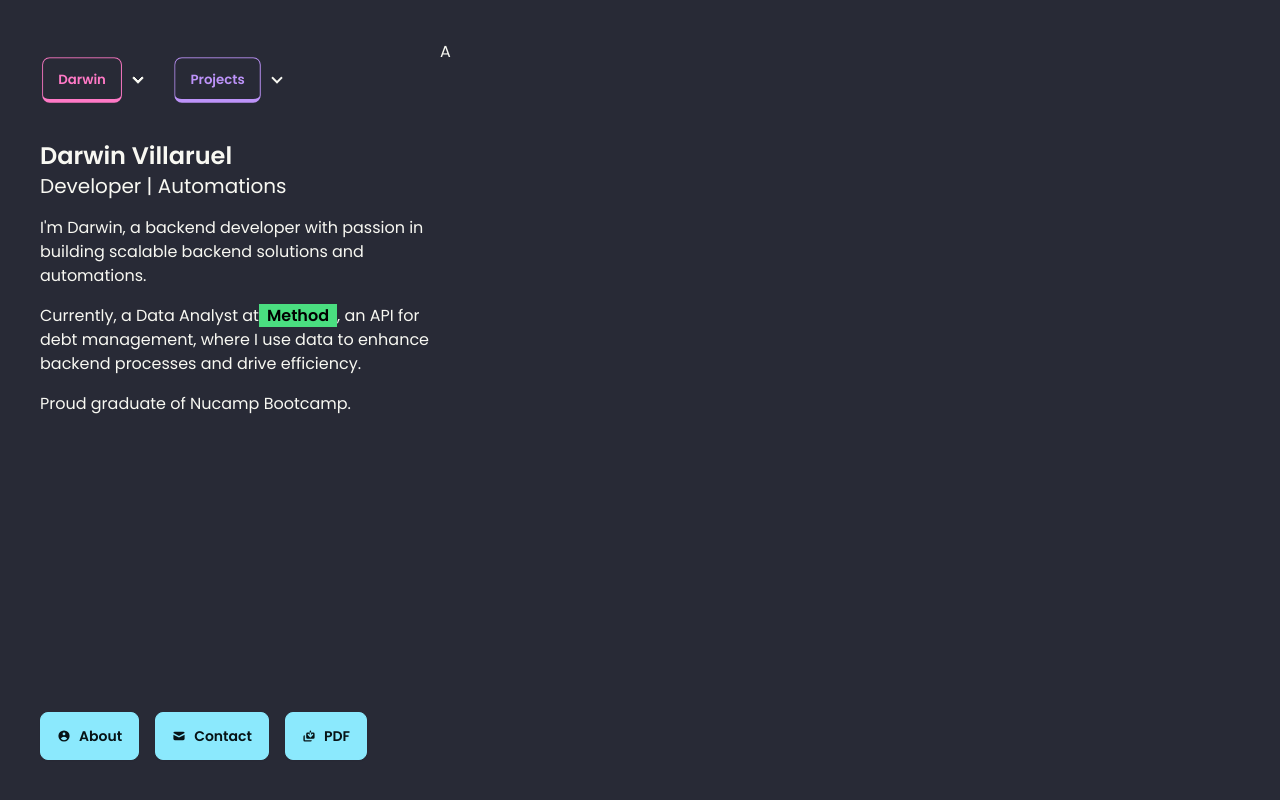
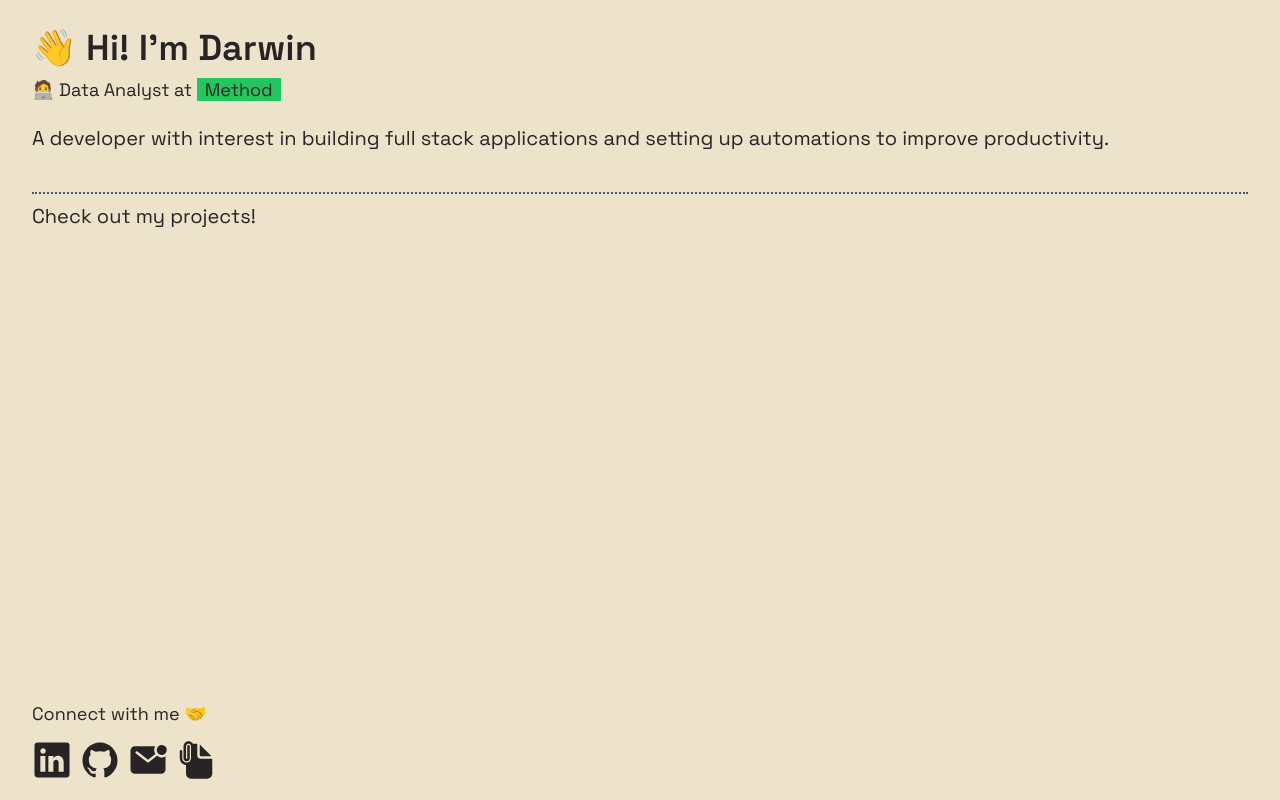
Before and after one commit to darwinvillaruel/darwin, a Next.js app: page / in a window 1280 px wide. Built offline with nearby package versions, Linux system fonts and the light colour scheme.

Commit message:
style: rebranded the style and content

```diff
--- a/src/app/layout.tsx
+++ b/src/app/layout.tsx
@@ -1,23 +1,26 @@
-import { Poppins as FontSans } from "next/font/google";
+import { Poppins as FontSans, Space_Grotesk as Space } from "next/font/google";
 import "../styles/globals.css";
 
-const fontSans = FontSans({
-  weight: ["100", "200", "300", "400", "500", "600", "700", "800", "900"],
+// const fontSans = FontSans({
+//   weight: ["100", "200", "300", "400", "500", "600", "700", "800", "900"],
+//   subsets: ["latin"],
+//   variable: "--font-sans",
+// });
+
+const space = Space({
+  weight: ["300", "400", "500", "600", "700"],
   subsets: ["latin"],
-  variable: "--font-sans",
+  variable: "--font--space",
 });
 
-export default function RootLayout({ children }: { children: React.ReactNode }) {
+export default function RootLayout({
+  children,
+}: {
+  children: React.ReactNode;
+}) {
   return (
-    <html
-      lang="en"
-      className={fontSans.variable}
-      data-theme="dracula">
-      <body
-        className={`font-sans ${fontSans.className}`}
-        data-theme="dracula">
-        {children}
-      </body>
+    <html lang="en" className={`${space.className}`} data-theme="retro">
+      <body data-theme="retro">{children}</body>
     </html>
   );
 }
--- a/src/app/page.tsx
+++ b/src/app/page.tsx
@@ -1,20 +1,29 @@
 import Footer from "@/components/Footer";
-import Hero from "@/components/Hero";
-import Navbar from "@/components/Navbar";
 
 export default function Home() {
   return (
-    <main className="grid lg:grid-cols-3 p-5 lg:p-10 min-h-screen">
-      <section className="flex flex-col justify-between space-y-4 lg:col-span-1">
-        <div>
-          <Navbar />
-          <Hero />
-        </div>
-        <div>
-          <Footer />
-        </div>
+    <main className="container flex flex-col justify-between min-h-screen py-5 mx-auto">
+      <section>
+        <h1 className="py-2 text-3xl font-semibold lg:text-4xl">
+          👋 Hi! I'm Darwin
+        </h1>
+        <p className="lg:text-lg font-space">
+          🧑‍💻 Data Analyst at{" "}
+          <span className="px-2 bg-green-500">
+            <a href="https://methodfi.com">Method</a>
+          </span>
+        </p>
+        <p className="mt-5 text-lg lg:text-xl">
+          A developer with interest in building full stack applications and
+          setting up automations to improve productivity.
+        </p>
+        <p className="py-2 mt-10 text-lg border-t-2 border-gray-600 border-dotted lg:text-xl">
+          Check out my projects!
+        </p>
       </section>
-      <section className="lg:col-span-2">A</section>
+      <section>
+        <Footer />
+      </section>
     </main>
   );
 }
--- a/src/components/About.tsx
+++ /dev/null
@@ -1,71 +0,0 @@
-"use client";
-import { HiUserCircle } from "react-icons/hi";
-import { IoLogoLinkedin } from "react-icons/io5";
-import { IoLogoGithub } from "react-icons/io5";
-import { IoMailUnread } from "react-icons/io5";
-
-export default function About() {
-  const handleClick = (item: string) => {
-    const dialog = document.getElementById(item) as HTMLDialogElement | null;
-    if (dialog) {
-      dialog.showModal();
-    } else {
-      console.log(`Dialog with id ${item} not found`);
-    }
-  };
-  return (
-    <>
-      <button
-        className="btn btn-info"
-        onClick={() => handleClick("about_modal")}>
-        <HiUserCircle />
-        About
-      </button>
-      <dialog id="about_modal" className="modal">
-        <div className="container w-screen h-screen rounded-none p-11 lg:p-24 xl:p-32 max-w-none max-h-none modal-box ">
-          <div className="xl:flex xl:flex-row xl:gap-5">
-            <div>
-              <h3 className="text-xl font-semibold lg:text-3xl">
-                Darwin Villaruel
-              </h3>
-              <p className="lg:text-lg">Data Analyst at Method</p>
-              <p className="py-4 lg:text-2xl">
-                Developer, automations specialist, and pharmacist with interest
-                in building web applications and backend solutions that are
-                scalable with emphasis on functionality.
-              </p>
-              <p className="py-4 lg:text-2xl">
-                🧳 Travel Goal? To travel to different Asian countries and
-                explore its culture!
-              </p>
-              <p className="py-4 lg:text-2xl">
-                📚 Current Interest? Building applications to further improve
-                and practice my sleeping Mandarin.
-              </p>
-            </div>
-            <div className="hidden xl:border-pink-500 xl:border-2 xl:p-4 xl:border-b-4 xl:rounded-xl">
-              <p>
-                Lorem ipsum dolor sit amet consectetur adipisicing elit.
-                Officiis placeat quo, doloribus itaque voluptates necessitatibus
-                dolorem natus enim, error ab qui voluptate! Et quos cum illum
-                animi, incidunt perspiciatis quam.
-              </p>
-            </div>
-          </div>
-          <div className="mt-5">
-            <div className="flex flex-row space-x-2">
-              <IoLogoLinkedin size={40} />
-              <IoLogoGithub size={40} />
-              <IoMailUnread size={40} />
-            </div>
-            <div className="modal-action">
-              <form method="dialog">
-                <button className="btn">Close</button>
-              </form>
-            </div>
-          </div>
-        </div>
-      </dialog>
-    </>
-  );
-}
--- a/src/components/Footer.tsx
+++ b/src/components/Footer.tsx
@@ -1,27 +1,34 @@
-import About from "./About";
-import { HiMail } from "react-icons/hi";
-import { HiSaveAs } from "react-icons/hi";
+import { IoLogoLinkedin } from "react-icons/io5";
+import { IoLogoGithub } from "react-icons/io5";
+import { IoMailUnread } from "react-icons/io5";
+import { IoDocumentAttach } from "react-icons/io5";
 
 export default function Footer() {
   return (
-    <section className="flex flex-row gap-4">
-      <div>
-        <About />
-      </div>
-      <div>
-        <a href="mailto:darwinvillaruel2215@gmail.com">
-          <button className="btn btn-info">
-            <HiMail />
-            Contact
-          </button>
-        </a>
-      </div>
-      <div>
-        <button className="btn btn-info">
-          <HiSaveAs />
-          PDF
-        </button>
-      </div>
-    </section>
+    <div>
+      <p className="py-3 text-lg">Connect with me 🤝</p>
+      <ul className="flex flex-row gap-2 ">
+        <li>
+          <a href="https://www.linkedin.com/in/darwin-villaruel-6b58aa16a/">
+            <IoLogoLinkedin size={40} />
+          </a>
+        </li>
+        <li>
+          <a href="https://github.com/darwinvillaruel">
+            <IoLogoGithub size={40} />
+          </a>
+        </li>
+        <li>
+          <a href="mailto:darwinvillaruel2215@gmail.com">
+            <IoMailUnread size={40} />
+          </a>
+        </li>
+        <li>
+          <a href="/">
+            <IoDocumentAttach size={40} />
+          </a>
+        </li>
+      </ul>
+    </div>
   );
 }
--- a/src/components/Hero.tsx
+++ /dev/null
@@ -1,23 +0,0 @@
-export default function Hero() {
-  return (
-    <div className="gap-4 grid py-5">
-      <div>
-        <div className="font-semibold text-2xl">Darwin Villaruel</div>
-        <p className="text-xl">Developer | Automations</p>
-      </div>
-      <div className="gap-4 grid">
-        <p>I'm Darwin, a backend developer with passion in building scalable backend solutions and automations.</p>
-        <p>
-          Currently, a Data Analyst at
-          <a
-            className="bg-green-400 px-2 font-semibold text-black no-underline"
-            href="https://methodfi.com">
-            Method
-          </a>
-          , an API for debt management, where I use data to enhance backend processes and drive efficiency.
-        </p>
-        <p>Proud graduate of Nucamp Bootcamp.</p>
-      </div>
-    </div>
-  );
-}
--- a/src/components/Navbar.tsx
+++ /dev/null
@@ -1,89 +0,0 @@
-export default function Navbar() {
-  return (
-    <nav>
-      <div className="p-0 navbar">
-        <div className="lg:hidden navbar-start">
-          <div className="dropdown">
-            <div
-              tabIndex={0}
-              role="button"
-              className="lg:hidden btn btn-ghost">
-              <svg
-                xmlns="http://www.w3.org/2000/svg"
-                className="w-5 h-5"
-                fill="none"
-                viewBox="0 0 24 24"
-                stroke="currentColor">
-                <path
-                  strokeLinecap="round"
-                  strokeLinejoin="round"
-                  strokeWidth="2"
-                  d="M4 6h16M4 12h8m-8 6h16"
-                />
-              </svg>
-            </div>
-            <ul
-              tabIndex={0}
-              className="z-[1] bg-base-100 shadow mt-3 p-2 rounded-box w-52 dropdown-content menu menu-sm">
-              <li>
-                <button className="btn btn-outline btn-primary">Primary</button>
-              </li>
-              <li>
-                <a>Parent</a>
-                <ul className="p-2">
-                  <li>
-                    <a>Submenu 1</a>
-                  </li>
-                  <li>
-                    <a>Submenu 2</a>
-                  </li>
-                </ul>
-              </li>
-              <li>
-                <a>Item 3</a>
-              </li>
-            </ul>
-          </div>
-          <a className="text-xl btn btn-ghost">drwn</a>
-        </div>
-        <div className="lg:flex hidden navbar-center">
-          <ul className="px-0 menu menu-horizontal">
-            <li>
-              <details>
-                <summary className="pl-0">
-                  <button className="border-b-4 btn btn-outline btn-primary">Darwin</button>
-                </summary>
-                <ul className="border-2 border-primary p-2 w-80">
-                  <li>
-                    <a>Home</a>
-                  </li>
-                  <li>
-                    <a>Contact</a>
-                  </li>
-                  <li>
-                    <a>About</a>
-                  </li>
-                </ul>
-              </details>
-            </li>
-            <li>
-              <details>
-                <summary>
-                  <button className="border-b-4 btn btn-outline btn-secondary">Projects</button>
-                </summary>
-                <ul className="border-2 border-primary p-2 w-80">
-                  <li>
-                    <a>Submenu 1</a>
-                  </li>
-                  <li>
-                    <a>Submenu 2</a>
-                  </li>
-                </ul>
-              </details>
-            </li>
-          </ul>
-        </div>
-      </div>
-    </nav>
-  );
-}
--- a/src/components/Projects.tsx
+++ /dev/null
@@ -1,13 +0,0 @@
-export default function Projects() {
-  return (
-    <section>
-      <h4>SELECTED PROJECTS</h4>
-      <ul>
-        <li>Video Editor Portfolio Site</li>
-        <li>Chat App System</li>
-        <li>Mini Projects</li>
-        <li>Automations</li>
-      </ul>
-    </section>
-  );
-}
--- /dev/null
+++ b/src/lib/project.ts
@@ -0,0 +1,28 @@
+type Projects = {
+  title: string;
+  description: string;
+  technologies: string[];
+  skillsDemonstrated: string[];
+  projectLink: string;
+  sourceCode: string;
+  media: string;
+  challengesFaced: string;
+  futureImprovements: string;
+};
+
+const project: Projects[] = [
+  {
+    title: "Tic-Tac-Toe Game",
+    description:
+      "A browser-based Tic-Tac-Toe game supporting two-player functionality.",
+    technologies: ["JavaScript (ES6)", "HTML", "CSS"],
+    skillsDemonstrated: ["Game logic", "DOM manipulation", "Event handling"],
+    projectLink: "https://example.com/tic-tac-toe",
+    sourceCode: "https://github.com/username/tic-tac-toe",
+    media: "https://example.com/tic-tac-toe-screenshot.png",
+    challengesFaced: "Creating an AI that plays against the user.",
+    futureImprovements: "Add score tracking and a difficulty level for AI.",
+  },
+];
+
+export default project;
--- a/src/styles/globals.css
+++ b/src/styles/globals.css
@@ -67,3 +67,7 @@
     @apply bg-background text-foreground;
   }
 }
+
+.font-space {
+  font-family: var(--font-space), sans-serif;
+}
--- a/tailwind.config.js
+++ b/tailwind.config.js
@@ -3,11 +3,16 @@ const { fontFamily } = require("tailwindcss/defaultTheme");
 /** @type {import('tailwindcss').Config} */
 module.exports = {
   darkMode: ["class"],
-  content: ["./pages/**/*.{ts,tsx}", "./components/**/*.{ts,tsx}", "./app/**/*.{ts,tsx}", "./src/**/*.{ts,tsx}"],
+  content: [
+    "./pages/**/*.{ts,tsx}",
+    "./components/**/*.{ts,tsx}",
+    "./app/**/*.{ts,tsx}",
+    "./src/**/*.{ts,tsx}",
+  ],
   prefix: "",
   plugins: [require("tailwindcss-animate"), require("daisyui")],
   daisyui: {
-    themes: ["light", "dracula"],
+    themes: ["retro"],
   },
   theme: {
     container: {
```
